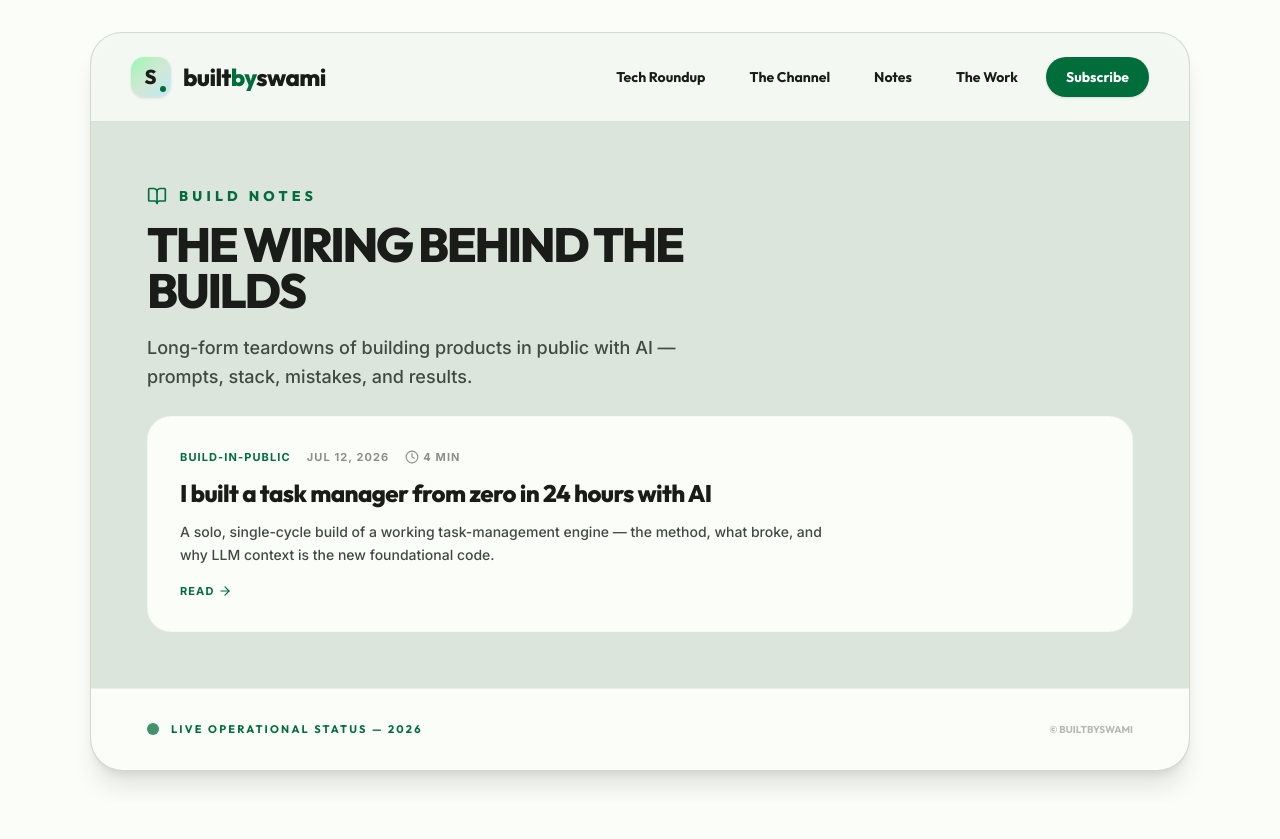
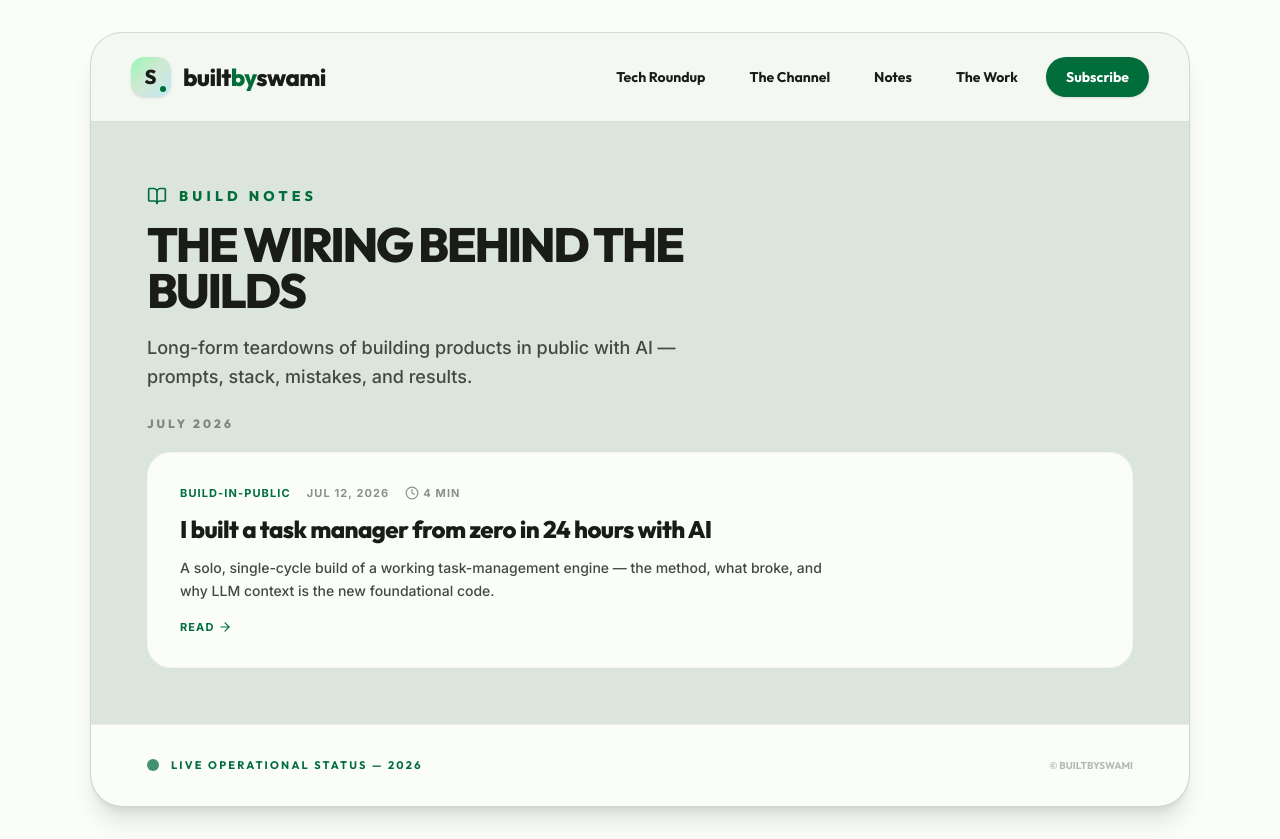
Before and after one commit to swamiguru/Swami-Guru-Portfolio, a React (Vite) app: page /notes in a window 1280 px wide. Before the commit the page ends 803 px from the top, so only its background shows below. Built offline with nearby package versions, Linux system fonts and the light colour scheme.

Commit message:
changes to the Notes next prev

```diff
--- a/src/data/notes.ts
+++ b/src/data/notes.ts
@@ -34,6 +34,12 @@ export const NOTES: Note[] = [
 export const getNote = (slug: string): Note | undefined =>
   NOTES.find((n) => n.slug === slug);
 
+// Newest-first, regardless of how NOTES is authored above — used for the
+// archive listing and prev/next navigation on individual note pages.
+export const NOTES_SORTED: Note[] = [...NOTES].sort((a, b) =>
+  b.date.localeCompare(a.date)
+);
+
 export const getLatestNotes = (n = 3): Note[] =>
   [...NOTES].sort((a, b) => b.date.localeCompare(a.date)).slice(0, n);
 
--- a/src/pages/NotePost.tsx
+++ b/src/pages/NotePost.tsx
@@ -7,14 +7,20 @@ import { useEffect } from "react";
 import { Link, Navigate, useParams } from "react-router-dom";
 import ReactMarkdown from "react-markdown";
 import remarkGfm from "remark-gfm";
-import { ArrowUpRight, Clock } from "lucide-react";
-import { getNote, formatNoteDate } from "../data/notes";
+import { ArrowLeft, ArrowRight, ArrowUpRight, Clock } from "lucide-react";
+import { NOTES_SORTED, getNote, formatNoteDate } from "../data/notes";
 
 const YOUTUBE = "https://www.youtube.com/@builtbyswami";
 
 export default function NotePost() {
   const { slug } = useParams<{ slug: string }>();
   const note = slug ? getNote(slug) : undefined;
+
+  // NOTES_SORTED is newest-first, so the older note sits at index + 1
+  // and the newer one at index - 1.
+  const index = note ? NOTES_SORTED.findIndex((n) => n.slug === note.slug) : -1;
+  const older = index >= 0 ? NOTES_SORTED[index + 1] : undefined;
+  const newer = index > 0 ? NOTES_SORTED[index - 1] : undefined;
 
   useEffect(() => {
     if (note) {
@@ -35,6 +41,36 @@ export default function NotePost() {
           <Link to="/notes" className="font-display font-bold text-sm text-m3-on-surface hover:text-m3-primary transition-colors">
             ← Build Notes
           </Link>
+          <div className="flex items-center gap-1">
+            {older ? (
+              <Link
+                to={`/notes/${older.slug}`}
+                aria-label={`Previous note: ${older.title}`}
+                title={`Previous: ${older.title}`}
+                className="w-9 h-9 rounded-full flex items-center justify-center text-m3-on-surface-variant hover:text-m3-primary hover:bg-m3-surface-variant/60 transition-colors"
+              >
+                <ArrowLeft className="w-4 h-4" />
+              </Link>
+            ) : (
+              <span className="w-9 h-9 flex items-center justify-center text-m3-on-surface-variant/20">
+                <ArrowLeft className="w-4 h-4" />
+              </span>
+            )}
+            {newer ? (
+              <Link
+                to={`/notes/${newer.slug}`}
+                aria-label={`Next note: ${newer.title}`}
+                title={`Next: ${newer.title}`}
+                className="w-9 h-9 rounded-full flex items-center justify-center text-m3-on-surface-variant hover:text-m3-primary hover:bg-m3-surface-variant/60 transition-colors"
+              >
+                <ArrowRight className="w-4 h-4" />
+              </Link>
+            ) : (
+              <span className="w-9 h-9 flex items-center justify-center text-m3-on-surface-variant/20">
+                <ArrowRight className="w-4 h-4" />
+              </span>
+            )}
+          </div>
           <Link to="/" className="font-display font-bold text-sm px-5 py-2.5 bg-m3-primary text-m3-on-primary rounded-m3-full hover:m3-elevation-1 active:scale-95 transition-all shadow-sm">
             Home
           </Link>
@@ -64,6 +100,44 @@ export default function NotePost() {
           </div>
         </article>
 
+        {(older || newer) && (
+          <nav
+            aria-label="Note navigation"
+            className="px-6 md:px-14 pb-10 grid grid-cols-1 md:grid-cols-2 gap-4"
+          >
+            {older ? (
+              <Link
+                to={`/notes/${older.slug}`}
+                className="group bg-m3-surface rounded-[20px] border border-m3-outline/5 p-5 md:p-6 hover:border-m3-primary/30 hover:shadow-lg transition-all flex flex-col gap-2"
+              >
+                <span className="text-[11px] font-bold uppercase tracking-widest text-m3-on-surface-variant flex items-center gap-1.5">
+                  <ArrowLeft className="w-3.5 h-3.5" /> Previous · {formatNoteDate(older.date)}
+                </span>
+                <span className="font-display font-bold text-sm md:text-base text-m3-on-surface line-clamp-2 group-hover:text-m3-primary transition-colors">
+                  {older.title}
+                </span>
+              </Link>
+            ) : (
+              <div />
+            )}
+            {newer ? (
+              <Link
+                to={`/notes/${newer.slug}`}
+                className="group bg-m3-surface rounded-[20px] border border-m3-outline/5 p-5 md:p-6 hover:border-m3-primary/30 hover:shadow-lg transition-all flex flex-col gap-2 md:items-end md:text-right"
+              >
+                <span className="text-[11px] font-bold uppercase tracking-widest text-m3-on-surface-variant flex items-center gap-1.5 md:flex-row-reverse">
+                  Next · {formatNoteDate(newer.date)} <ArrowRight className="w-3.5 h-3.5" />
+                </span>
+                <span className="font-display font-bold text-sm md:text-base text-m3-on-surface line-clamp-2 group-hover:text-m3-primary transition-colors">
+                  {newer.title}
+                </span>
+              </Link>
+            ) : (
+              <div />
+            )}
+          </nav>
+        )}
+
         <footer className="mt-auto px-6 md:px-14 py-8 bg-m3-surface flex items-center gap-4 justify-between border-t border-m3-outline/10 rounded-b-m3-xl md:rounded-b-[32px]">
           <Link to="/notes" className="font-display text-[11px] font-bold uppercase tracking-[0.2em] text-m3-primary">
             ← All notes
--- a/src/pages/Notes.tsx
+++ b/src/pages/Notes.tsx
@@ -3,13 +3,33 @@
  * SPDX-License-Identifier: Apache-2.0
  */
 
-import { useEffect } from "react";
+import { useEffect, useMemo } from "react";
 import { Link } from "react-router-dom";
 import { ArrowRight, Clock, BookOpen } from "lucide-react";
-import { NOTES, formatNoteDate } from "../data/notes";
+import { NOTES_SORTED, formatNoteDate, type Note } from "../data/notes";
 import SiteHeader from "../components/SiteHeader";
 
+const formatMonth = (key: string): string =>
+  new Date(key + "-01T00:00:00").toLocaleDateString("en-US", {
+    year: "numeric",
+    month: "long",
+  });
+
 export default function Notes() {
+  // Group notes by month (YYYY-MM) for the archive view. NOTES_SORTED is
+  // already newest-first, and Map preserves insertion order, so months
+  // come out newest-first with no extra sorting needed.
+  const monthGroups = useMemo(() => {
+    const map = new Map<string, Note[]>();
+    for (const n of NOTES_SORTED) {
+      const key = n.date.slice(0, 7);
+      const list = map.get(key);
+      if (list) list.push(n);
+      else map.set(key, [n]);
+    }
+    return Array.from(map.entries());
+  }, []);
+
   useEffect(() => {
     document.title = "Build Notes | Swami Guru";
     document
@@ -42,8 +62,14 @@ export default function Notes() {
         </section>
 
         <section className="px-6 md:px-14 pb-14 flex-1">
-          <div className="flex flex-col gap-4 md:gap-5">
-            {NOTES.map((n) => (
+          {monthGroups.length > 0 ? (
+            <div className="flex flex-col gap-10">
+              {monthGroups.map(([month, items]) => (
+                <div key={month} className="flex flex-col gap-4 md:gap-5">
+                  <h2 className="font-display text-xs font-black uppercase tracking-[0.25em] text-m3-on-surface-variant/60">
+                    {formatMonth(month)}
+                  </h2>
+                  {items.map((n) => (
                     <Link
                       key={n.slug}
                       to={`/notes/${n.slug}`}
@@ -56,9 +82,9 @@ export default function Notes() {
                           <Clock className="w-3.5 h-3.5" /> {n.readMinutes} min
                         </span>
                       </div>
-                <h2 className="display text-xl md:text-2xl font-extrabold tracking-tight text-m3-on-surface group-hover:text-m3-primary transition-colors">
+                      <h3 className="display text-xl md:text-2xl font-extrabold tracking-tight text-m3-on-surface group-hover:text-m3-primary transition-colors">
                         {n.title}
-                </h2>
+                      </h3>
                       <p className="text-sm leading-relaxed text-m3-on-surface-variant font-medium max-w-2xl">
                         {n.description}
                       </p>
@@ -68,6 +94,11 @@ export default function Notes() {
                     </Link>
                   ))}
                 </div>
+              ))}
+            </div>
+          ) : (
+            <p className="text-m3-on-surface-variant font-medium">Notes are on the way — check back soon.</p>
+          )}
         </section>
 
         <footer className="px-6 md:px-14 py-8 bg-m3-surface flex items-center gap-4 justify-between border-t border-m3-outline/10 rounded-b-m3-xl md:rounded-b-[32px]">
```
Lines whose indentation alone changed are shown as unchanged.
